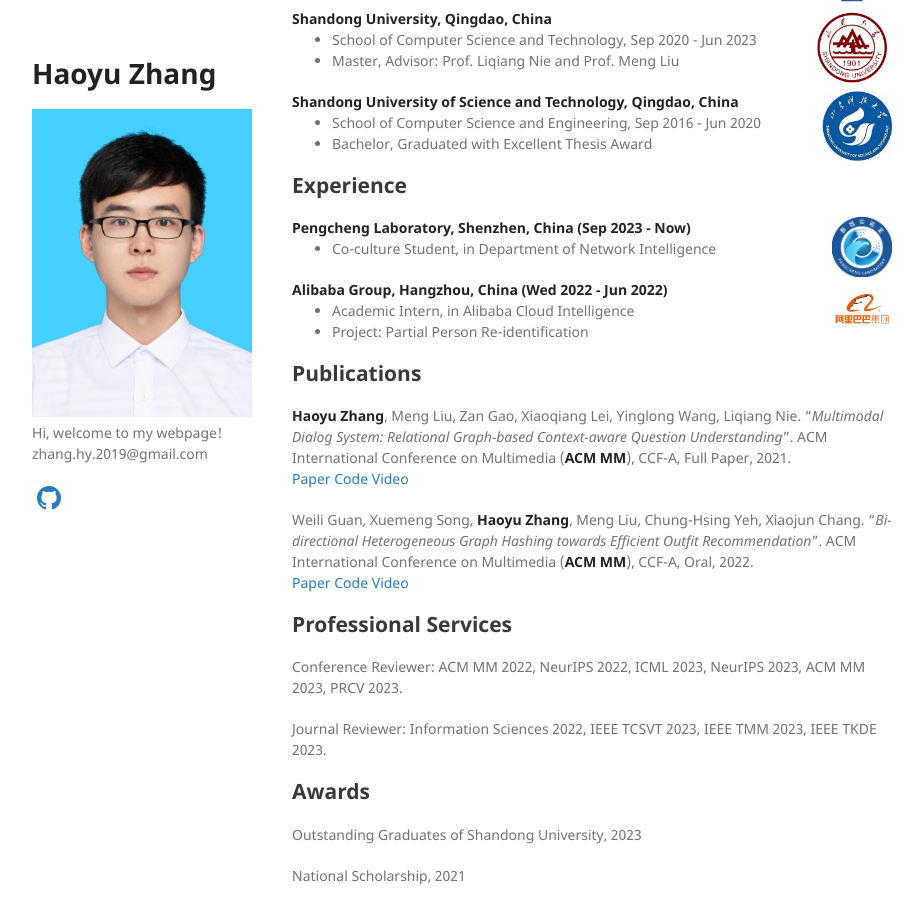
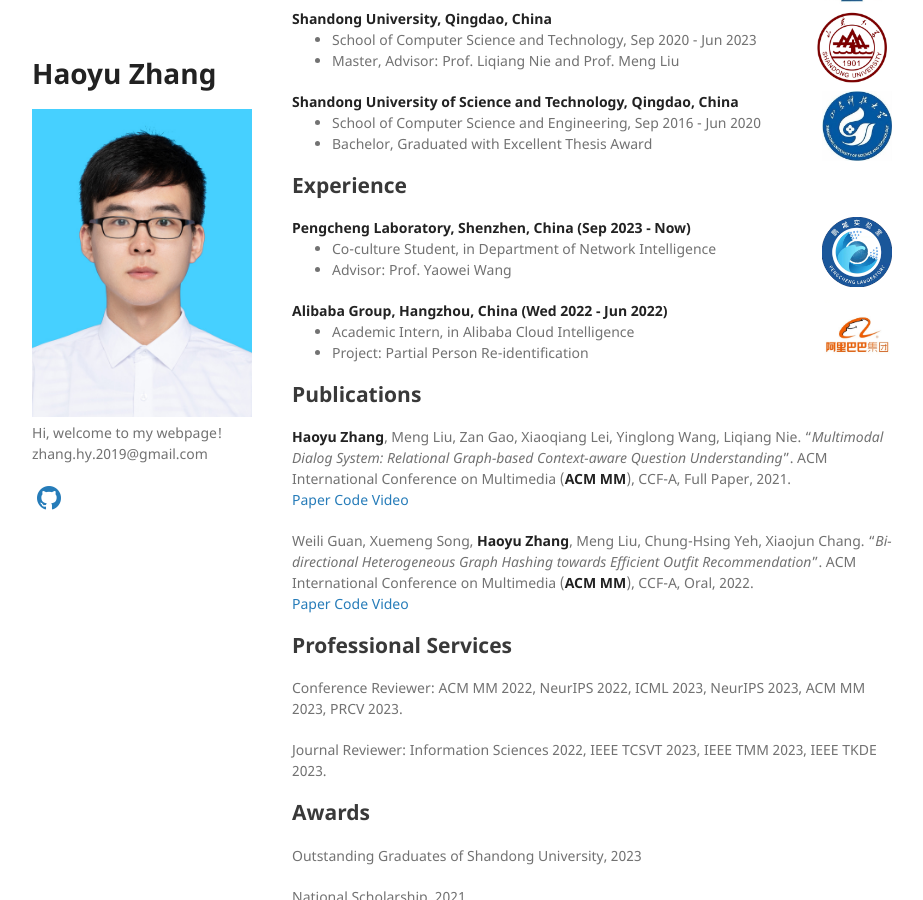
Before and after one commit to Hyu-Zhang/Hyu-Zhang.github.io, a Jekyll site: the page built from index.md, in a window 1280 px wide and 900 px high, scrolled down 344 px. Shown: the whole window, without its empty margins (178-1101 px from the left). Built offline with Jekyll 4.4.1, drawn with Linux system fonts in a browser that asks for light colours; a style sheet for code colours, icons or effects is not loaded; our own code applies the rules of GitHub Pages for plain Markdown files.

Commit message:
Update index.md

```diff
--- a/index.md
+++ b/index.md
@@ -48,18 +48,20 @@ I’m Haoyu Zhang (张昊宇), and I currently a Master Student at the School of
 <div align="left">
         <strong> Pengcheng Laboratory, Shenzhen, China  (Sep 2023 - Now) </strong>
           <a target="_blank" rel="external">
-            <img border="0" src="pc_logo.jpg" align="right" width="60" height="60">
+            <img border="0" src="pc_logo.jpg" align="right" width="70" height="70">
           </a>
         <ul>
         <li>
           Co-culture Student, in Department of Network Intelligence </li>
+        <li>
+          Advisor: Prof. Yaowei Wang  </li>
       </ul>
       </div>
 
 <div align="left">
         <strong> Alibaba Group, Hangzhou, China  (Wed 2022 - Jun 2022) </strong>
           <a target="_blank" rel="external">
-            <img border="0" src="alibaba_white.jpg" align="right" width="60" height="60">
+            <img border="0" src="alibaba_white.jpg" align="right" width="70" height="70">
           </a>
         <ul>
         <li>
```
